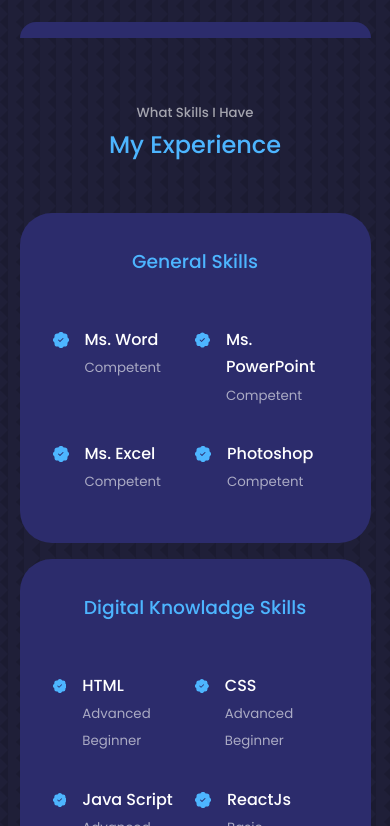
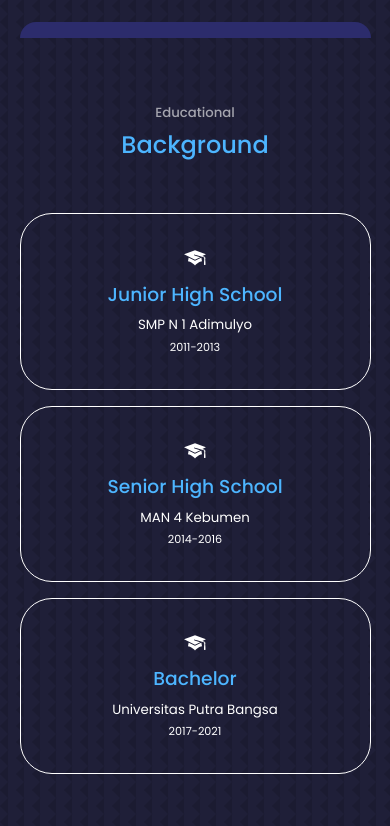
Before and after one commit to masumrpg/portofolioReactJS, a React (Create React App) app: page / in a window 390 px wide. Shown: the part 1778-2604 px from the top of the page. Built offline with nearby package versions, Linux system fonts and the light colour scheme.

Commit message:
Go to Portofolio

```diff
--- a/src/App.jsx
+++ b/src/App.jsx
@@ -2,8 +2,8 @@
 import Header from './components/header/Header'
 import Nav from './components/nav/Nav'
 import About from './components/about/About'
+import Education from './components/education/Education'
 import Experience from './components/experience/Experience'
-import Services from './components/services/Services'
 import Portofolio from './components/portofolio/Portofolio'
 import Testimonials from './components/testimonials/Testimonials'
 import Contact from './components/contact/Contact'
@@ -16,8 +16,8 @@
       <Header/>
       <Nav/>
       <About/>
+      <Education/>
       <Experience/>
-      <Services/>
       <Portofolio/>
       <Testimonials/>
       <Contact/>
--- /dev/null
+++ b/src/components/education/Education.jsx
@@ -0,0 +1,35 @@
+import React from 'react'
+import './education.css'
+import {GiGraduateCap} from 'react-icons/gi'
+
+const Services = () => {
+  return (
+    <section id="education">
+      <h5>Educational</h5>
+      <h2>Background</h2>
+
+      <div className="container education-container">
+        <div className="education-content">
+          <GiGraduateCap className='education-icon'/>
+          <h3>Junior High School</h3>
+          <small>SMP N 1 Adimulyo</small>
+          <p>2011-2013</p>
+        </div>
+        <div className="education-content">
+          <GiGraduateCap className='education-icon'/>
+          <h3>Senior High School</h3>
+          <small>MAN 4 Kebumen</small>
+          <p>2014-2016</p>
+        </div>
+        <div className="education-content">
+          <GiGraduateCap className='education-icon'/>
+          <h3>Bachelor</h3>
+          <small>Universitas Putra Bangsa</small>
+          <p>2017-2021</p>
+        </div>
+      </div>
+    </section>
+  )
+}
+
+export default Services
--- /dev/null
+++ b/src/components/education/education.css
@@ -0,0 +1,96 @@
+#education {
+    padding-top: 2rem;
+}
+
+#education > h2 {
+    margin-bottom: 7rem;
+}
+
+.education-container {
+    display: grid;
+    grid-template-columns: repeat(3, 1fr);
+    gap: 2rem;
+}
+
+.education-container > div {
+    background: transparent;
+    padding: 2rem 4rem;
+    border-radius: 2rem;
+    border: 1px solid var(--color-white);
+    transition: var(--transition);
+}
+
+.education-container > div:hover {
+    background: var(--color-bg-variant);
+    border-color: transparent;
+    cursor: default;
+}
+
+.education-container > div h3 small p {
+    margin-bottom: 2rem;
+    color: var(--color-primary);
+}
+
+.education-content {
+    text-align: center;
+}
+
+.education-content > h3 {
+    color: var(--color-primary);
+}
+
+.education-content > p {
+    font-size: 0.7rem;
+}
+
+.education-icon {
+    font-size: 1.5rem;
+}
+
+/* ========== PERANKAT MENENGAH TAMPILAN WEB ========== */
+
+@media screen and (max-width: 1024px) {
+    #education {
+        margin: 0;
+        padding-top: 4rem;
+    }
+
+    #education > h2 {
+        margin-bottom: 20rem;
+    }
+
+    .education-container {
+        gap: 0;
+    }
+
+    .education-container > div {
+        width: 80%;
+        padding: 2rem;
+        margin: 0 auto;
+    }
+
+    .education-content {
+        padding: 1rem;
+    }
+}
+
+/* ========== PERANKAT KECIL TAMPILAN WEB DI HP ========== */
+
+@media screen and (max-width: 600px) {
+    #education > h2 {
+        margin-bottom: 3rem;
+    }
+
+    .education-container {
+        grid-template-columns: 1fr;
+    }
+
+    .education-container {
+        gap: 1rem;
+    }
+
+    .education-container > div {
+        width: 100%;
+        padding: 2rem 1rem;
+    }
+}
--- a/src/components/nav/Nav.jsx
+++ b/src/components/nav/Nav.jsx
@@ -14,8 +14,8 @@
     <nav>
       <a href="#" onClick={() => setActiveNav('#')} className={activeNav === '#' ? 'active' : ''}><AiOutlineHome/></a>
       <a href="#about" onClick={() => setActiveNav('#about')} className={activeNav === '#about' ? 'active' : ''}><AiOutlineUser/></a>
-      <a href="#experience" onClick={() => setActiveNav('#experience')} className={activeNav === '#experience' ? 'active' : ''}><AiOutlineBook/></a>
-      <a href="#services" onClick={() => setActiveNav('#services')} className={activeNav === '#services' ? 'active' : ''}><RiServiceLine/></a>
+      <a href="#education" onClick={() => setActiveNav('#experience')} className={activeNav === '#experience' ? 'active' : ''}><AiOutlineBook/></a>
+      <a href="#experience" onClick={() => setActiveNav('#services')} className={activeNav === '#services' ? 'active' : ''}><RiServiceLine/></a>
       <a href="#contact" onClick={() => setActiveNav('#contact')} className={activeNav === '#contact' ? 'active' : ''}><TbMessageCode/></a>
     </nav>
   )
--- a/src/components/services/Services.jsx
+++ /dev/null
@@ -1,12 +0,0 @@
-import React from 'react'
-import './services.css'
-
-const Services = () => {
-  return (
-    <section id="services">
-
-    </section>
-  )
-}
-
-export default Services
```
Also changed, not shown: src/components/services/services.css (deleted).
